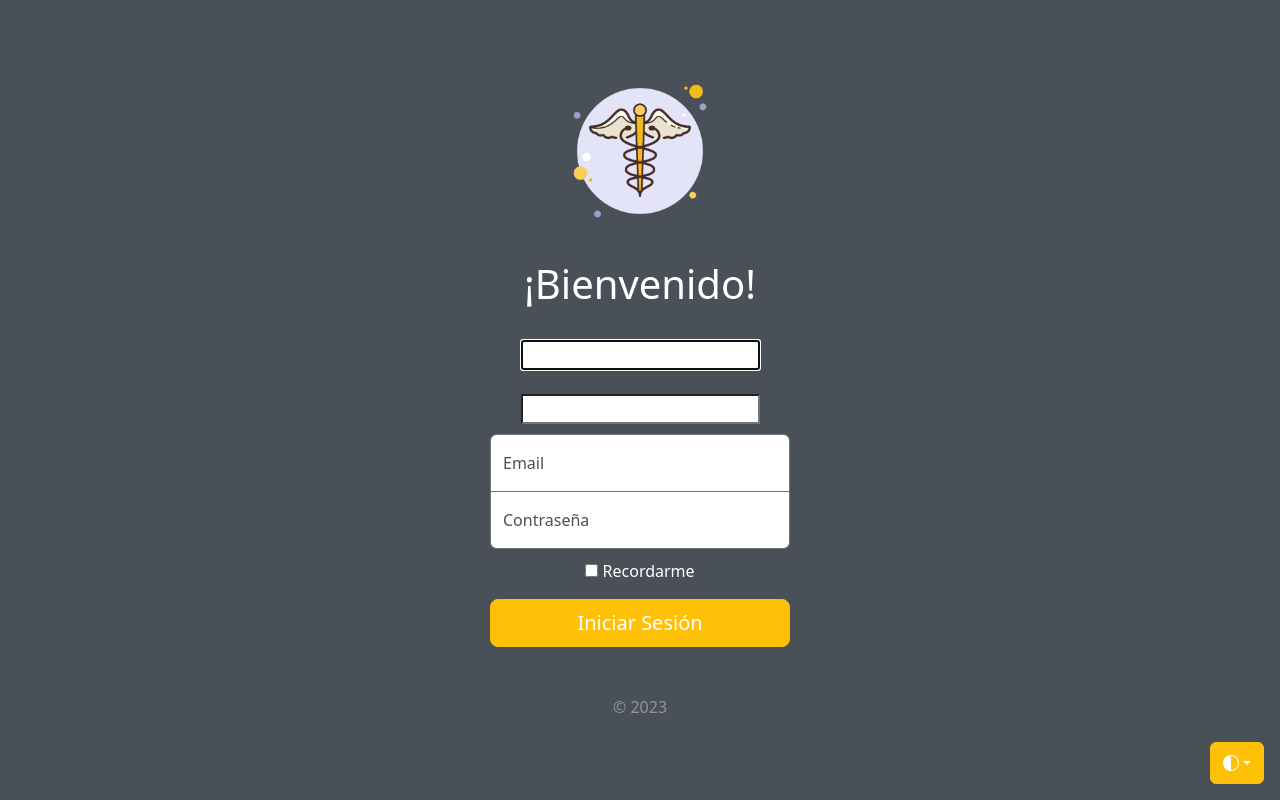
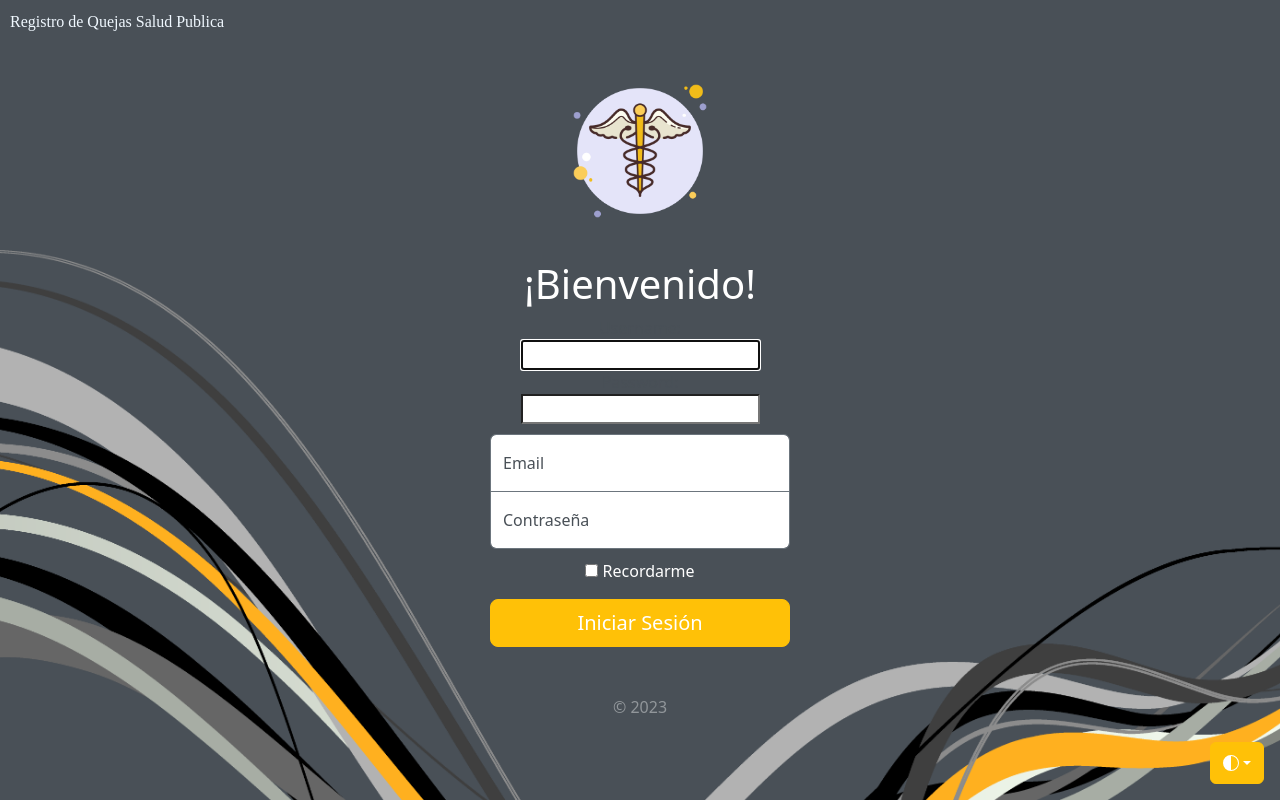
Before and after one commit to alaingb123/Registro-de-Quejas-Web, a Django app: page / in a window 1280 px wide. Run offline with Django 4.2, Linux system fonts and the light colour scheme; some libraries are stand-ins or nearby versions.

Commit message:
cambios en login

```diff
--- a/GestionQuejasSP/Autenticacion/static/Autenticacion/login/css/sign-in.css
+++ b/GestionQuejasSP/Autenticacion/static/Autenticacion/login/css/sign-in.css
@@ -2,15 +2,18 @@ html,
 body {
   height: 100%;
 }
-
+{% load static %}
 body {
   display: flex;
   align-items: center;
   padding-top: 40px;
   padding-bottom: 40px;
-  background-color: rgba(191, 205, 236, 0.87);
+  background-color: #495057;
   color: #495057;
-  background-color: #495057;
+    background-image: url("../img/anja.png");
+    background-size: cover;
+    background-repeat: no-repeat;
+   background-position:center calc(100% + 250px);
 }
 
 .form-signin {
--- a/GestionQuejasSP/templates/Autenticacion/login.html
+++ b/GestionQuejasSP/templates/Autenticacion/login.html
@@ -115,6 +115,9 @@
       </symbol>
     </svg>
 
+     <header style="position: absolute; top: 0;left: 0;margin: 10px; color: aliceblue;font-family:'Arial Unicode MS'" >
+            <p>Registro de Quejas Salud Publica</p>
+    </header>
 
 
     <div class="dropdown position-fixed bottom-0 end-0 mb-3 me-3 bd-mode-toggle">
```
Also changed, not shown: GestionQuejasSP/Autenticacion/static/Autenticacion/login/img/anja.png (added).
